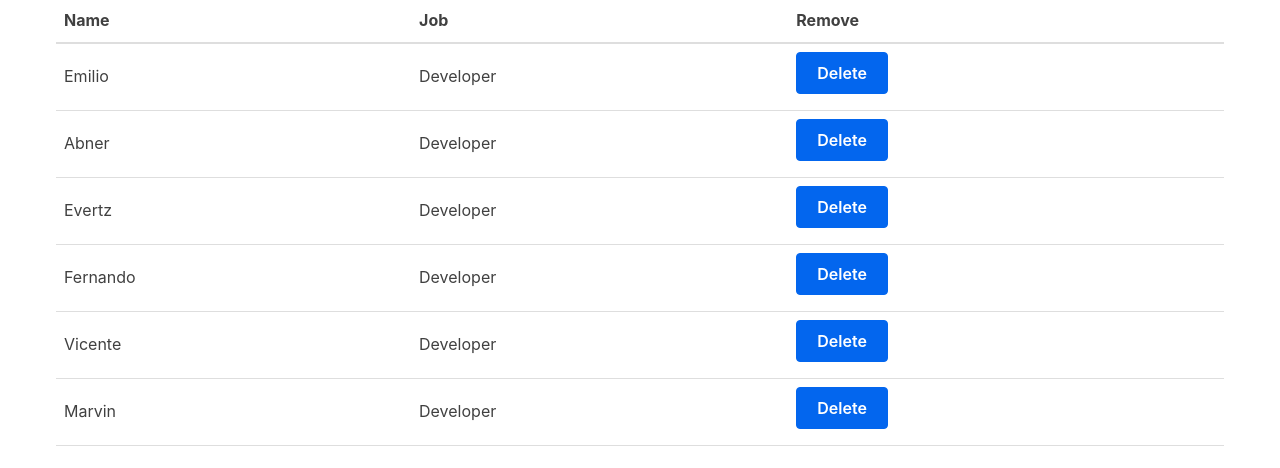
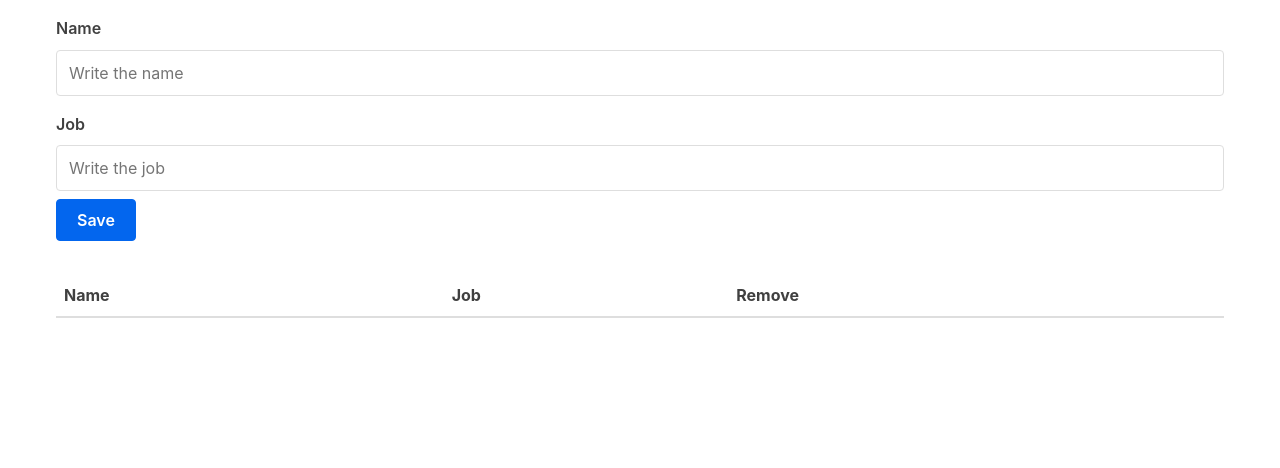
Before and after one commit to tocaacademy/First-React-App, a React (Create React App) app: page / in a window 1280 px wide. Shown: the top 468 px of the page. Built offline with nearby package versions, Linux system fonts and the light colour scheme.

Commit message:
Agergar trabajador, formulario

```diff
--- a/src/App.js
+++ b/src/App.js
@@ -1,34 +1,10 @@
 import React, {Component} from 'react'
 import Table from './Components/Table'
+import WorkerForm from './Components/WorkerForm/form'
 
 class App extends Component{
     state = {
-        workers : [
-            {
-                name:"Emilio",
-                job:"Developer"
-            },
-            {
-                name:"Abner",
-                job:"Developer"
-            },
-            {
-                name:"Evertz",
-                job:"Developer"
-            },
-            {
-                name:"Fernando",
-                job:"Developer"
-            },
-            {
-                name:"Vicente",
-                job:"Developer"
-            },
-            {
-                name:"Marvin",
-                job:"Developer"
-            }
-        ]
+        workers : []
     }
 
 
@@ -38,14 +14,23 @@ class App extends Component{
             workers: workers.filter((worker,index)=>(index!=idx))
         })
     }
+
+    addWorker=(worker)=>{
+        this.setState({
+            workers:[...this.state.workers, worker]
+        })
+    }
     render(){
         const {workers} = this.state
         return(
             <div className='container'>
+                <WorkerForm addWorker={this.addWorker}/>
+                <br/>
                 <Table
                     workersData={workers}
                     removeWorker={this.removeWorker}
                 />
+
             </div>
         )
     }
--- /dev/null
+++ b/src/Components/WorkerForm/form.js
@@ -0,0 +1,42 @@
+import { Component } from "react";
+
+class WorkerForm extends Component{
+    initState = {
+        name:"",
+        job:""
+    }
+    state=this.initState
+
+    onChangeNJ=(event)=>{
+        const {name, value} = event.target
+        this.setState({
+            [name]:value
+
+        })
+    }
+
+    onSubmit=()=>{
+        this.props.addWorker(this.state)
+    }
+    render(){
+        return(
+            <div>
+                <form>
+                    <div>
+                        <label>Name</label>
+                        <input name="name" onChange={this.onChangeNJ} type='text' placeholder="Write the name"/>
+                    </div>
+                    <div>
+                        <label>Job</label>
+                        <input name="job" onChange={this.onChangeNJ} type='text' placeholder="Write the job"/>
+                    </div>
+                    <div>
+                        <input onClick={this.onSubmit} type='button' value="Save" />
+                    </div>
+                </form>
+            </div>
+        )
+    }
+}
+
+export default WorkerForm
```
Also changed, not shown: package.json (line endings or trailing spaces).
